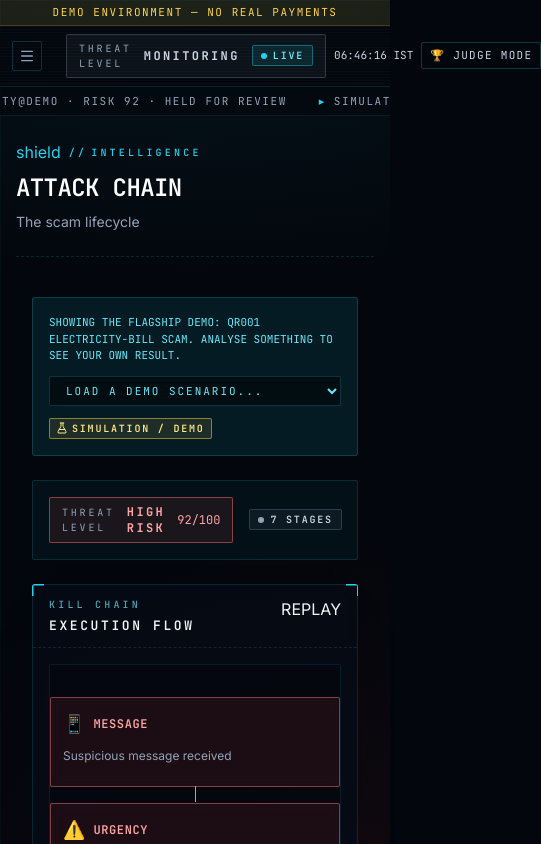
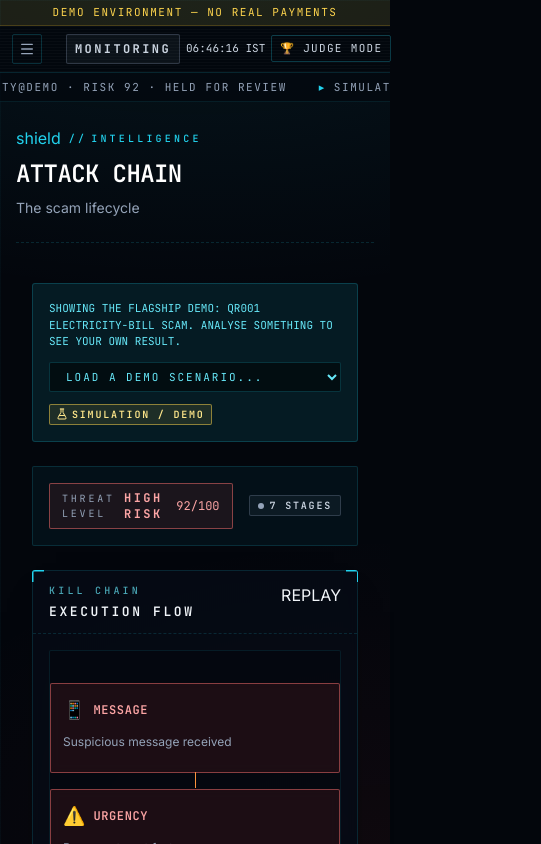
Before and after one commit to Abishekh2007/-PAYRAKSHA-360-, a React (Vite) app: page /#/attack-chain in a window 390 px wide. Shown: the top 844 px of the page, 541 px wide, since content can reach past the window. Built offline with nearby package versions, Linux system fonts and the light colour scheme.

Commit message:
orchestra: land shell-mobile

```diff
--- a/src/components/layout/AppLayout.tsx
+++ b/src/components/layout/AppLayout.tsx
@@ -192,23 +192,25 @@ function TopBar({
         {menuOpen ? <X size={16} /> : <Menu size={16} />}
       </button>
 
-      {/* Breadcrumb */}
-      <span className="hidden flex-1 font-mono text-[11px] uppercase tracking-[0.12em] text-slate-500 md:block">
+      {/* Breadcrumb – only on lg+; min-w-0 + flex-1 so it can shrink */}
+      <span className="hidden lg:block min-w-0 flex-1 truncate font-mono text-[11px] uppercase tracking-[0.12em] text-slate-500">
         {breadcrumb}
       </span>
-      <span className="flex-1 md:hidden" />
+      {/* Spacer below lg */}
+      <span className="flex-1 lg:hidden" />
 
-      {/* Right side */}
-      <div className="flex items-center gap-2">
+      {/* Right-hand cluster – flex-shrink-0 so it never collapses; wrap for safety on very narrow screens */}
+      <div className="flex min-w-0 flex-shrink-0 flex-wrap items-center justify-end gap-1.5 sm:gap-2">
         <ThreatLevel
           level={current?.report.level ?? null}
           score={current?.report.score}
+          compact
         />
 
-        <StatusPill tone="green" pulse className="hidden md:inline-flex">
+        <StatusPill tone="green" pulse className="hidden xl:inline-flex">
           ENGINE ONLINE
         </StatusPill>
-        <StatusPill tone="amber" className="hidden md:inline-flex">
+        <StatusPill tone="amber" className="hidden xl:inline-flex">
           SIMULATION MODE
         </StatusPill>
 
@@ -235,7 +237,7 @@ function AlertTicker() {
   return (
     <Ticker
       items={items}
-      className="border-b border-cyan-400/10 bg-soc-void/60 py-1.5"
+      className="min-w-0 overflow-hidden border-b border-cyan-400/10 bg-soc-void/60 py-1.5"
     />
   );
 }
@@ -274,7 +276,7 @@ export function AppLayout() {
       </a>
 
       {/* Demo banner */}
-      <div className="w-full bg-amber-500/10 border-b border-amber-400/20 py-1 text-center font-mono text-[11px] uppercase tracking-[0.14em] text-amber-300">
+      <div className="min-w-0 overflow-hidden w-full bg-amber-500/10 border-b border-amber-400/20 py-1 text-center font-mono text-[11px] uppercase tracking-[0.14em] text-amber-300">
         DEMO ENVIRONMENT — NO REAL PAYMENTS
       </div>
 
@@ -287,7 +289,7 @@ export function AppLayout() {
           <TopBar menuOpen={sidebarOpen} onMenuToggle={toggleSidebar} />
           <AlertTicker />
 
-          <main id="main" tabIndex={-1} className="flex-1">
+          <main id="main" tabIndex={-1} className="flex-1 min-w-0">
             <Suspense
               fallback={
                 <div className="flex items-center gap-2 px-4 py-6 font-mono text-[11px] uppercase tracking-[0.14em] text-slate-500">
--- a/src/components/soc/ThreatLevel.tsx
+++ b/src/components/soc/ThreatLevel.tsx
@@ -9,11 +9,13 @@ export interface ThreatLevelProps {
   score?: number | null;
   /** Show the pulsing LIVE pill. Default true. */
   live?: boolean;
+  /** Compact mode: hide eyebrow and LIVE pill below sm breakpoint to save horizontal space. */
+  compact?: boolean;
   className?: string;
 }
 
 /** Console threat-level readout: "THREAT LEVEL  HIGH RISK  92/100  ● LIVE". */
-export function ThreatLevel({ level, score = null, live = true, className = '' }: ThreatLevelProps) {
+export function ThreatLevel({ level, score = null, live = true, compact = false, className = '' }: ThreatLevelProps) {
   const tone = socToneForLevel(level);
   const t = SOC_TONES[tone];
   const label = level ? levelTheme(level).short : 'MONITORING';
@@ -22,13 +24,13 @@ export function ThreatLevel({ level, score = null, live = true, className = '' }
       role="status"
       data-testid="threat-level"
       data-level={level ?? 'NONE'}
-      className={`inline-flex items-center gap-3 rounded-sm border px-3 py-1.5 ${t.border} ${t.bg} ${className}`}
+      className={`inline-flex items-center gap-2 rounded-sm border ${compact ? 'px-2 sm:px-3' : 'px-3'} py-1.5 ${t.border} ${t.bg} ${className}`}
     >
-      <span className="font-mono text-[10px] uppercase tracking-[0.28em] text-slate-400">THREAT LEVEL</span>
+      <span className={`font-mono text-[10px] uppercase tracking-[0.28em] text-slate-400 ${compact ? 'hidden sm:inline' : ''}`}>THREAT LEVEL</span>
       <span className={`font-mono text-xs font-bold uppercase tracking-[0.2em] ${t.text}`}>{label}</span>
       {score != null && <span className={`hud-num text-xs ${t.text}`}>{score}/100</span>}
       {live && (
-        <StatusPill tone={tone === 'slate' ? 'cyan' : tone} pulse>
+        <StatusPill tone={tone === 'slate' ? 'cyan' : tone} pulse className={compact ? 'hidden sm:inline-flex' : undefined}>
           LIVE
         </StatusPill>
       )}
```
Also changed, not shown: 2 other files (tests, documents, lock files or other folders).
